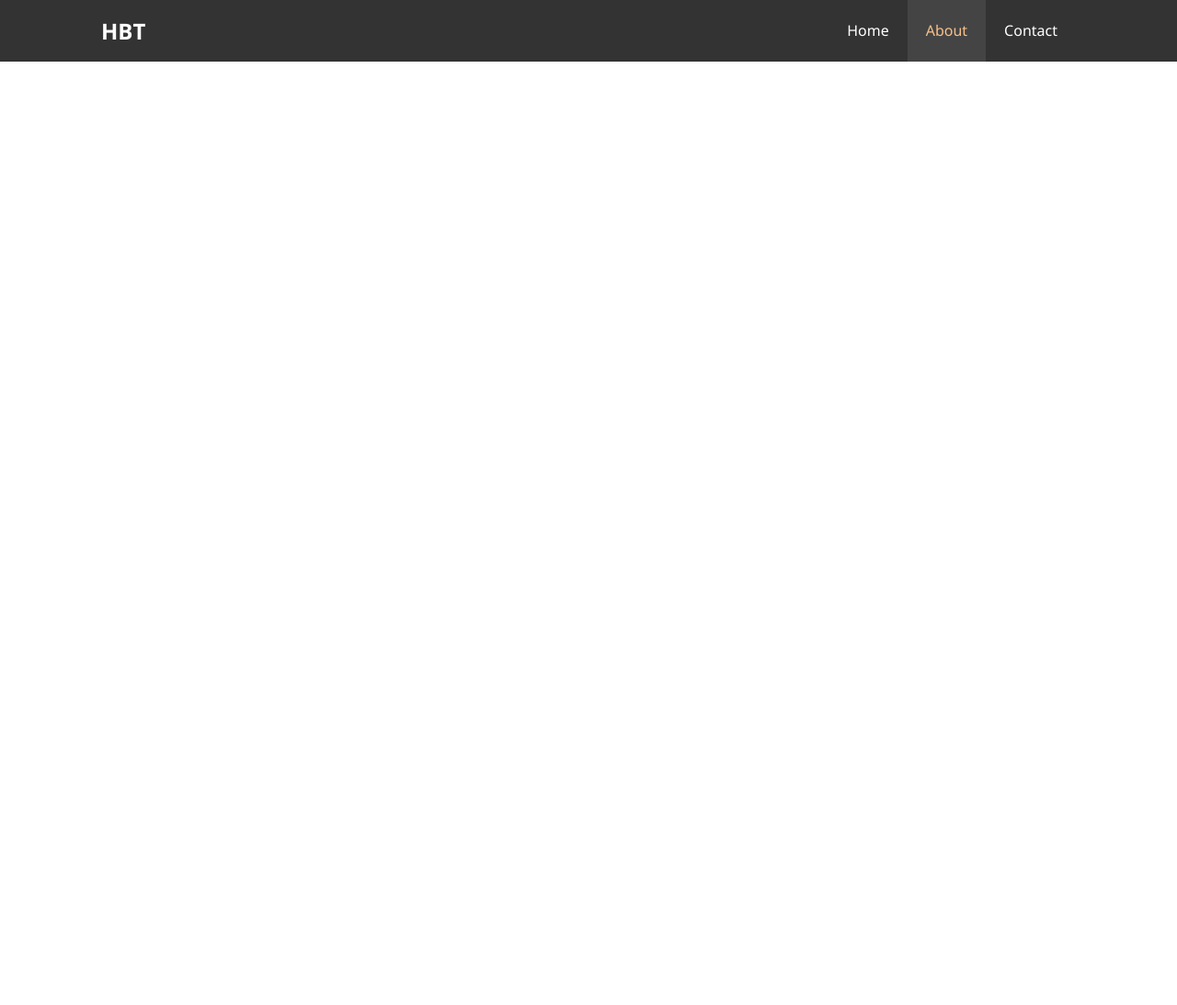
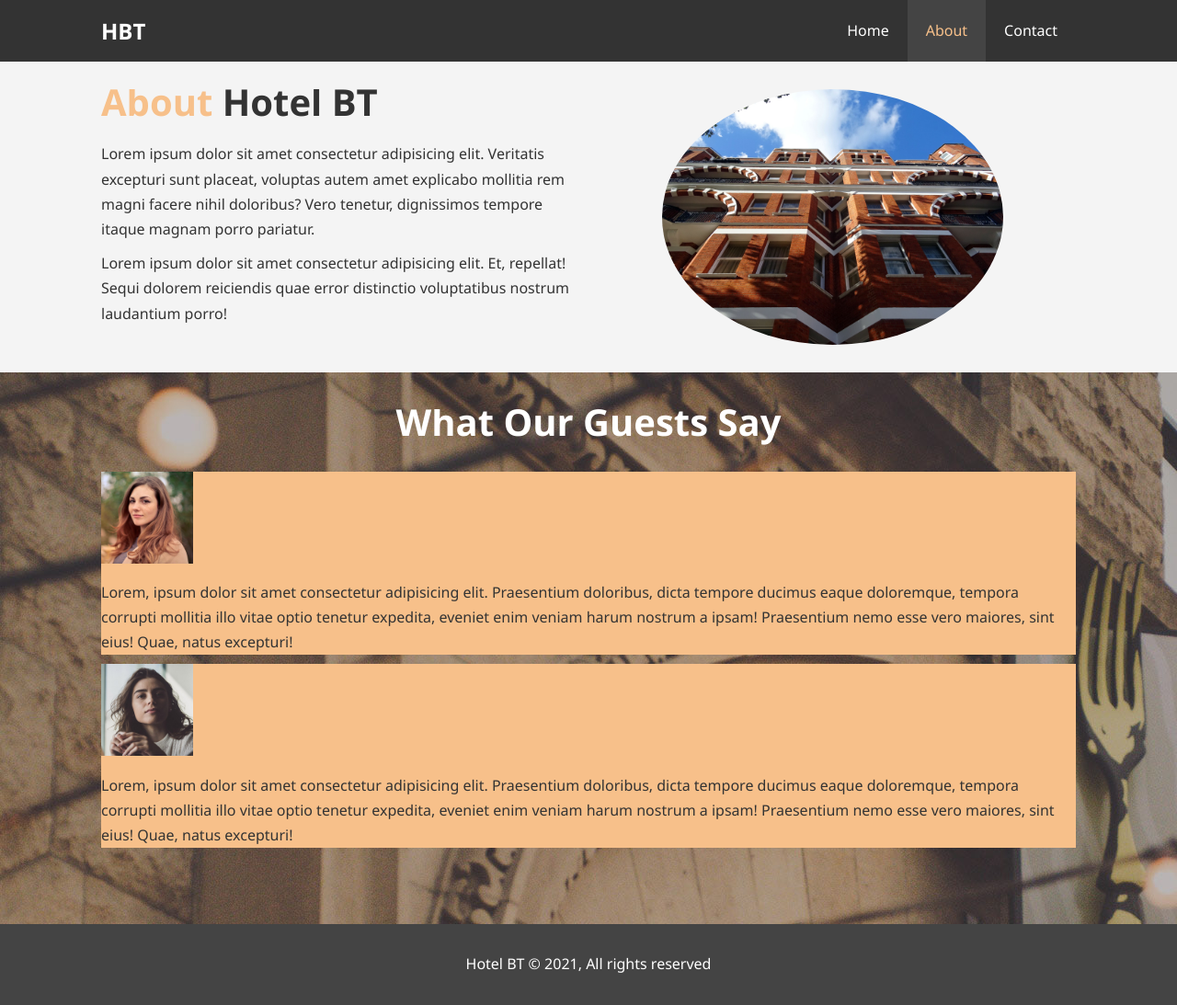
Before and after one commit to jorny88/Modern-HTML-and-CSS, a plain HTML site: page Hotell_Challange/about.html in a window 1280 px wide. Shown: the whole page at 92% size. Before the commit the page ends 800 px from the top, so only its background shows below. Drawn offline with Linux system fonts and the light colour scheme.

Commit message:
updated about-page

```diff
--- a/Hotell_Challange/about.html
+++ b/Hotell_Challange/about.html
@@ -25,6 +25,36 @@
                 </div>
             </nav>
         </header>
-
+        <section id="about-info" class="bg-light py-3">
+            <div class="container">
+                <div class="info-left">
+                    <h1 class="l-heading">
+                        <span class="text-primary">About</span>
+                        Hotel BT</h1>
+                    <p>Lorem ipsum dolor sit amet consectetur adipisicing elit. Veritatis excepturi sunt placeat, voluptas autem amet explicabo mollitia rem magni facere nihil doloribus? Vero tenetur, dignissimos tempore itaque magnam porro pariatur.</p>
+                    <p>Lorem ipsum dolor sit amet consectetur adipisicing elit. Et, repellat! Sequi dolorem reiciendis quae error distinctio voluptatibus nostrum laudantium porro!</p>
+                </div>
+                <div class="info-right">
+                    <img src="Img/photo-2.jpg" alt="hotel">
+                </div>
+            </div>
+        </section>
+        <div class="clr"></div>
+        <section id="testimonials" class="py-3">
+            <div class="container">
+                <h2 class="l-heading">What Our Guests Say</h2>
+                <div class="testimonial bg-primary">
+                    <img src="/Hotell_Challange/Img/person-1.jpg" alt="samantha">
+                    <p>Lorem, ipsum dolor sit amet consectetur adipisicing elit. Praesentium doloribus, dicta tempore ducimus eaque doloremque, tempora corrupti mollitia illo vitae optio tenetur expedita, eveniet enim veniam harum nostrum a ipsam! Praesentium nemo esse vero maiores, sint eius! Quae, natus excepturi!</p>
+                </div>
+                <div class="testimonial bg-primary">
+                    <img src="/Hotell_Challange/Img/person-2.jpg" alt="Maxime">
+                    <p>Lorem, ipsum dolor sit amet consectetur adipisicing elit. Praesentium doloribus, dicta tempore ducimus eaque doloremque, tempora corrupti mollitia illo vitae optio tenetur expedita, eveniet enim veniam harum nostrum a ipsam! Praesentium nemo esse vero maiores, sint eius! Quae, natus excepturi!</p>
+                </div>
+            </div>
+        </section>
+        <footer id="main-footer">
+            <p>Hotel BT &copy; 2021, All rights reserved</p>
+        </footer>
     </body>
 </html>
--- a/Hotell_Challange/styles.css
+++ b/Hotell_Challange/styles.css
@@ -81,6 +81,19 @@ p {
     clear: both;
 }
 
+.l-heading {
+    font-size: 40px;
+}
+
+.py-1 {
+    padding: 10px 0;
+}
+.py-2 {
+    padding: 20px 0;
+}
+.py-3 {
+    padding: 30px 0;
+}
 
 /* Navbar */
 #navbar {
@@ -177,6 +190,45 @@ p {
     margin-bottom: 10px;
 }
 
+/* ABOUT PAGE */
+
+#about-info .info-right{
+    float: right;
+    width: 50%;
+    min-height: 100%;
+}
+
+#about-info .info-right img{
+    display:block;
+    width: 70%;
+    margin:auto;
+    border-radius: 50%;
+}
+
+#about-info .info-left {
+    float: left;
+    width: 50%;
+    min-height: 100%;
+}
+
+/* Testimonials */
+#testimonials {
+    height: 600px;
+    background: url('/Hotell_Challange/Img/test-bg.jpg') no-repeat; center center/cover;
+    padding-top: 40px;
+}
+
+#testimonials h2 {
+    color: white;
+    text-align: center;
+    padding-bottom: 40px;
+}
+
+#testimonials .testimonial img {
+    width: 100px;
+}
+
+
 /* Main-Footer */
 
 #main-footer {
```
Also changed, not shown: Hotell_Challange/contact.html (+4 -0 lines).
